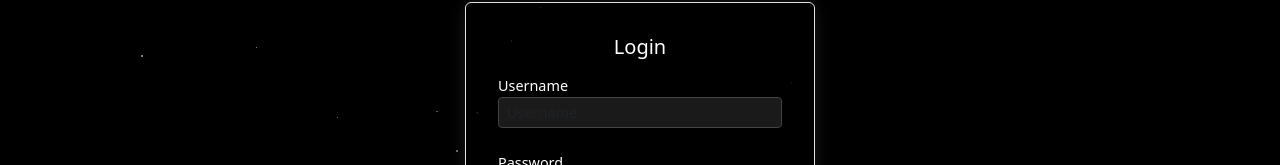
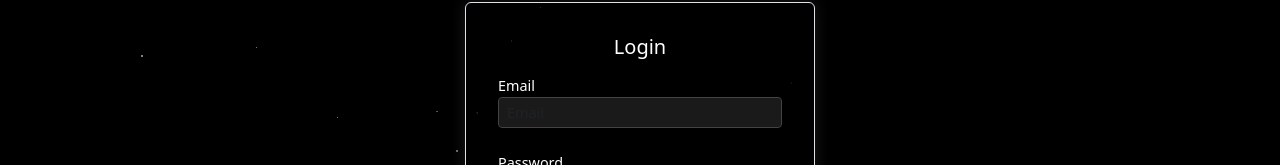
Before and after one commit to akoch247/MarvelU-FrontEnd, a React (Vite) app: page / in a window 1280 px wide. Shown: the part 302-467 px from the top of the page. Built offline with nearby package versions, Linux system fonts and the light colour scheme.

Commit message:
Change username to email

```diff
--- a/src/auth/Login.jsx
+++ b/src/auth/Login.jsx
@@ -24,7 +24,13 @@ export default function Login() {
   };
 
   return (
-    <div style={{ position: "relative", minHeight: "100vh", backgroundColor: "#000" }}>
+    <div
+      style={{
+        position: "relative",
+        minHeight: "100vh",
+        backgroundColor: "#000",
+      }}
+    >
       <Particles
         particleColors={["#ffffff", "#cccccc"]}
         particleCount={150}
@@ -61,13 +67,13 @@ export default function Login() {
           <h5 className="mb-3 text-center text-white">Login</h5>
 
           <label htmlFor="username" style={{ color: "white" }}>
-            Username
+            Email
           </label>
           <input
-            type="text"
-            name="username"
+            type="email"
+            name="email"
             className="form-control form-control-sm mb-4"
-            placeholder="Username"
+            placeholder="Email"
             required
             style={{
               backgroundColor: "#1a1a1a",
--- a/src/auth/Register.jsx
+++ b/src/auth/Register.jsx
@@ -24,7 +24,9 @@ export default function Register() {
   };
 
   return (
-    <div style={{ position: "relative", minHeight: "100vh", overflow: "hidden" }}>
+    <div
+      style={{ position: "relative", minHeight: "100vh", overflow: "hidden" }}
+    >
       <Particles
         particleColors={["#ffffff", "#ffffff"]}
         particleCount={200}
@@ -62,18 +64,28 @@ export default function Register() {
           <h5 className="mb-3 text-center" style={{ color: "white" }}>
             Register For An Account
           </h5>
-          <label htmlFor="username" style={{ color: "white", fontSize: "0.9rem" }}>
-            Username
+          <label
+            htmlFor="username"
+            style={{ color: "white", fontSize: "0.9rem" }}
+          >
+            Email
           </label>
           <input
-            type="text"
-            name="username"
+            type="email"
+            name="email"
             className="form-control form-control-sm mb-4"
-            placeholder="Username"
+            placeholder="Email"
             required
-            style={{ backgroundColor: "#222", color: "white", borderColor: "#555" }}
+            style={{
+              backgroundColor: "#222",
+              color: "white",
+              borderColor: "#555",
+            }}
           />
-          <label htmlFor="password" style={{ color: "white", fontSize: "0.9rem" }}>
+          <label
+            htmlFor="password"
+            style={{ color: "white", fontSize: "0.9rem" }}
+          >
             Password
           </label>
           <input
@@ -82,7 +94,11 @@ export default function Register() {
             className="form-control form-control-sm mb-4"
             placeholder="Password"
             required
-            style={{ backgroundColor: "#222", color: "white", borderColor: "#555" }}
+            style={{
+              backgroundColor: "#222",
+              color: "white",
+              borderColor: "#555",
+            }}
           />
           {error && (
             <div className="text-danger text-center small mb-4">{error}</div>
```
